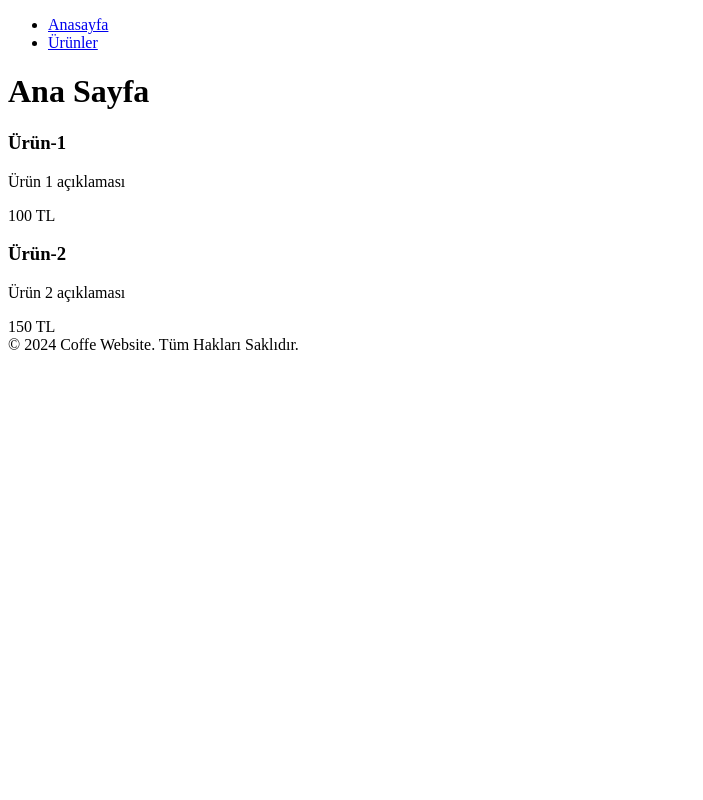
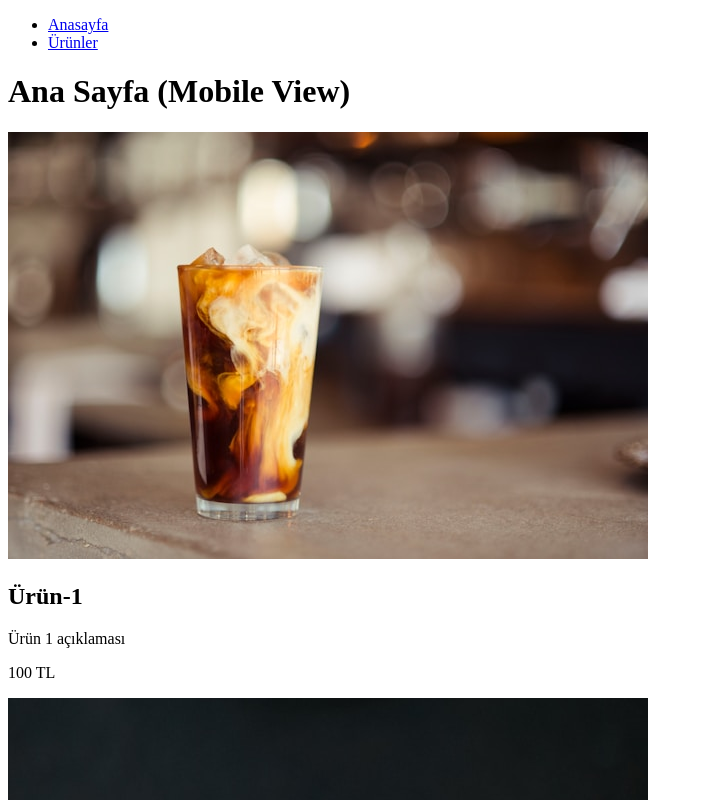
Before and after one commit to Okyanusaydgn/NextGenCommerce, a React (Vite) app in the folder next_gen_commerce_react_vite/: page / in a window 1280 px wide. Shown: the top 800 px of the page, without its empty margins (0-703 px from the left). Built offline with nearby package versions, Linux system fonts and the light colour scheme.

Commit message:
PROJECT WİLL BE DESIGNED Fixes #2

```diff
--- a/next_gen_commerce_react_vite/src/App.jsx
+++ b/next_gen_commerce_react_vite/src/App.jsx
@@ -1,30 +1,23 @@
 // src/App.jsx
 import React from 'react';
-import {Route,Switch } from 'react-router-dom';
+import { Route, Switch } from 'react-router-dom';
 import Header from './layout/Header';
 import Footer from './layout/Footer';
-import HomePage from './pages/HomePage';
 import HomePageDesktop from './pages/HomePageDesktop';
 import HomePageMobile from './pages/HomePageMobile';
 
-
-
 function App() {
   return (
-    <>
     <div className="flex flex-col min-h-screen">
       <Header />
       <div className="flex-grow container mx-auto p-4">
         <Switch>
-            <Route exact path="/" > <HomePage/>
-            <Route  path="/page-desktop" > <HomePageDesktop/></Route>
-            <Route  path="/page-mobile" > <HomePageMobile/> </Route>
-            </Route>
+          <Route path="/products" component={HomePageDesktop} />
+          <Route path="/" component={HomePageMobile} />
         </Switch>
       </div>
       <Footer />
     </div>
-    </>
   );
 }
 
--- a/next_gen_commerce_react_vite/src/components/ProductCard.jsx
+++ b/next_gen_commerce_react_vite/src/components/ProductCard.jsx
@@ -1,14 +1,15 @@
-import React from "react";
+// src/components/ProductCard.jsx
+import React from 'react';
 
-
-const ProductCard = ({product}) => {
-    return (
-        <div className="border border-gray-300 p-4 rounded-md shadow-md mb-4">
-            <h3 className="text-lg font-semibold">{product.name}</h3>
-            <p className="text-gray-700">{product.description}</p>
-            <span className="text-gray-900 font-bold"> {product.price} TL</span>
-        </div>
-    );
-}
+const ProductCard = ({ product }) => {
+  return (
+    <div className="border p-4">
+      <img src={product.imageUrl} alt={product.name} className="w-full h-32 object-cover mb-2" />
+      <h2 className="text-xl font-bold">{product.name}</h2>
+      <p>{product.description}</p>
+      <p className="text-lg font-semibold">{product.price} TL</p>
+    </div>
+  );
+};
 
 export default ProductCard;
--- a/next_gen_commerce_react_vite/src/pages/HomePage.jsx
+++ /dev/null
@@ -1,24 +0,0 @@
-import React from 'react';
-import ProductCard from '../components/ProductCard';
-import resim1 from '../Resimler/resim1.jpg';
-import resim2 from '../Resimler/resim2.jpg';
-
-const HomePage = () => {
-  const products = [
-    { id: 1, name: 'Ürün-1', description: 'Ürün 1 açıklaması', price: 100, imageUrl: resim1 },
-    { id: 2, name: 'Ürün-2', description: 'Ürün 2 açıklaması', price: 150, imageUrl: resim2 }
-  ];
-
-  return (
-    <div>
-      <h1 className="text-2xl font-bold mb-4">Ana Sayfa </h1>
-      <div className="grid grid-cols-1 gap-4">
-        {products.map(product => (
-          <ProductCard key={product.id} product={product} />
-        ))}
-      </div>
-    </div>
-  );
-};
-
-export default HomePage;
--- a/next_gen_commerce_react_vite/src/pages/HomePageDesktop.jsx
+++ b/next_gen_commerce_react_vite/src/pages/HomePageDesktop.jsx
@@ -1,3 +1,4 @@
+// src/pages/HomePageDesktop.jsx
 import React from 'react';
 import ProductCard from '../components/ProductCard';
 import resim1 from '../Resimler/resim1.jpg';
--- a/next_gen_commerce_react_vite/src/pages/HomePageMobile.jsx
+++ b/next_gen_commerce_react_vite/src/pages/HomePageMobile.jsx
@@ -1,3 +1,4 @@
+// src/pages/HomePageMobile.jsx
 import React from 'react';
 import ProductCard from '../components/ProductCard';
 import resim1 from '../Resimler/resim1.jpg';
```
Also changed, not shown: 1 other file (tests, documents, lock files or other folders). Lines whose indentation alone changed are shown as unchanged.
